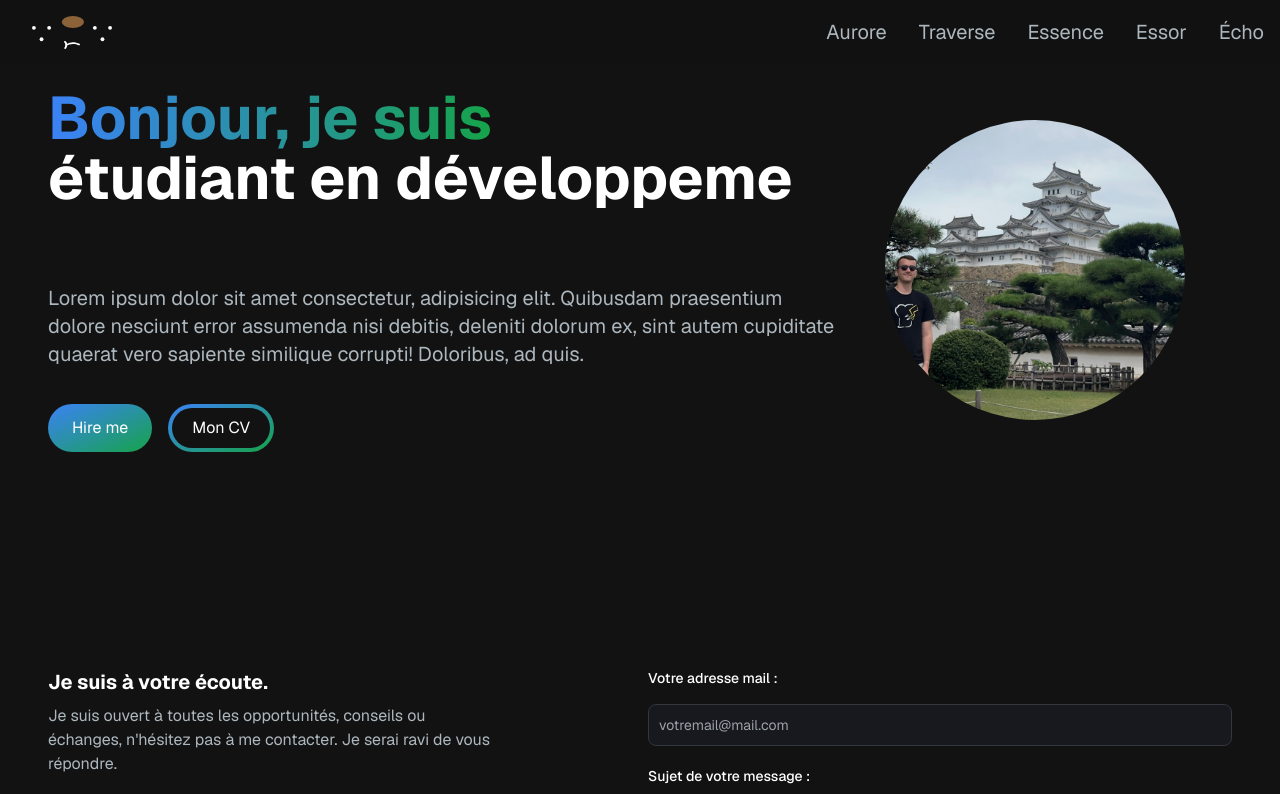
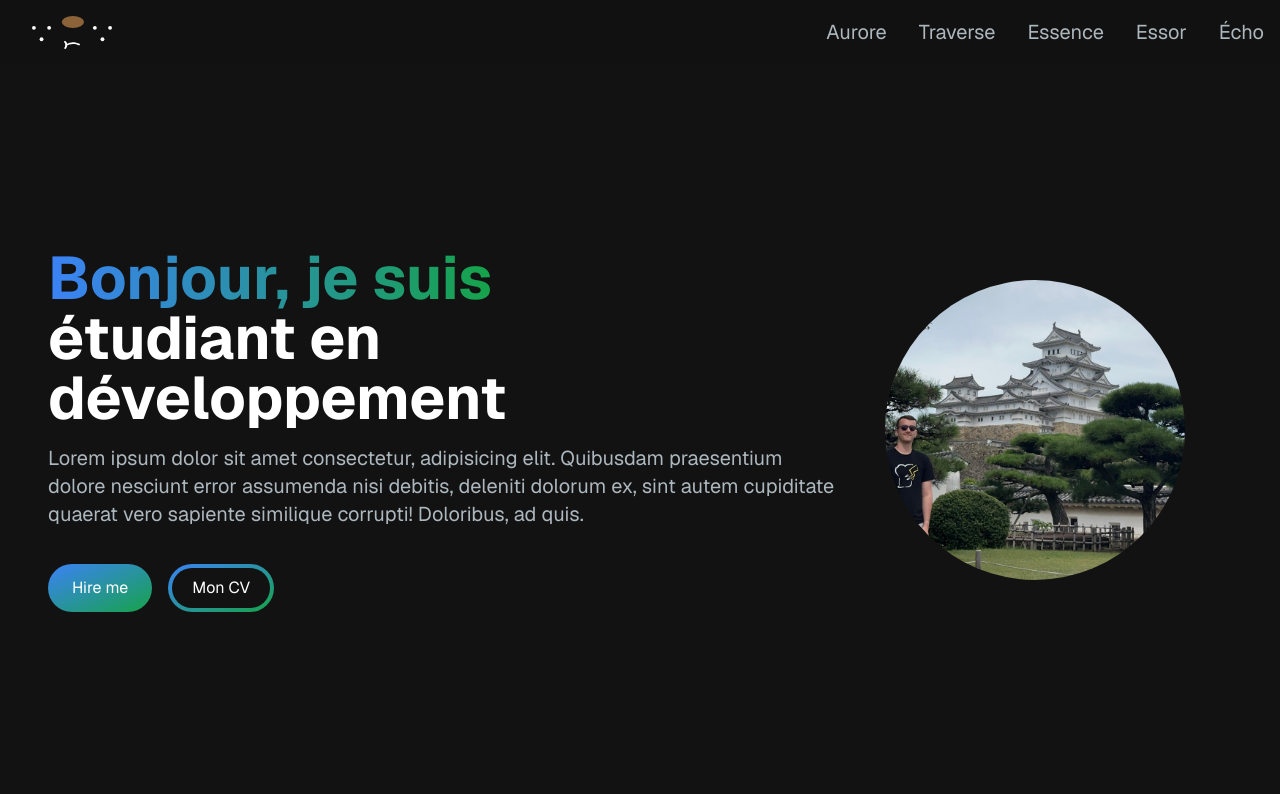
Before and after one commit to Powai03/portfolio, a Next.js app: page / in a window 1280 px wide. Shown: the top 794 px of the page. Built offline with nearby package versions, Linux system fonts and the light colour scheme.

Commit message:
correction test commit

```diff
--- a/app/components/Header.tsx
+++ b/app/components/Header.tsx
@@ -5,7 +5,7 @@ import { TypeAnimation } from "react-type-animation";
 
 const Header = () => {
     return (
-        <section className="py-16 ">
+        <section className="py-16 lg:py-56">
             <div className="grid grid-cols-1 sm:grid-cols-12">
                 <div className="col-span-8 place-self-center text-center sm:text-left">
                     <h1 className="text-white mb-4 text-xl sm:text-5xl lg:text-6xl font-bold">
@@ -21,7 +21,7 @@ const Header = () => {
                                 1000,
                                 "étudiant en développement web.",
                                 1000,
-                                "à la recherche d&apos;une alternance.",
+                                "à la recherche d\'une alternance.",
                                 1000,
                             ]}
                             wrapper="span"
```
